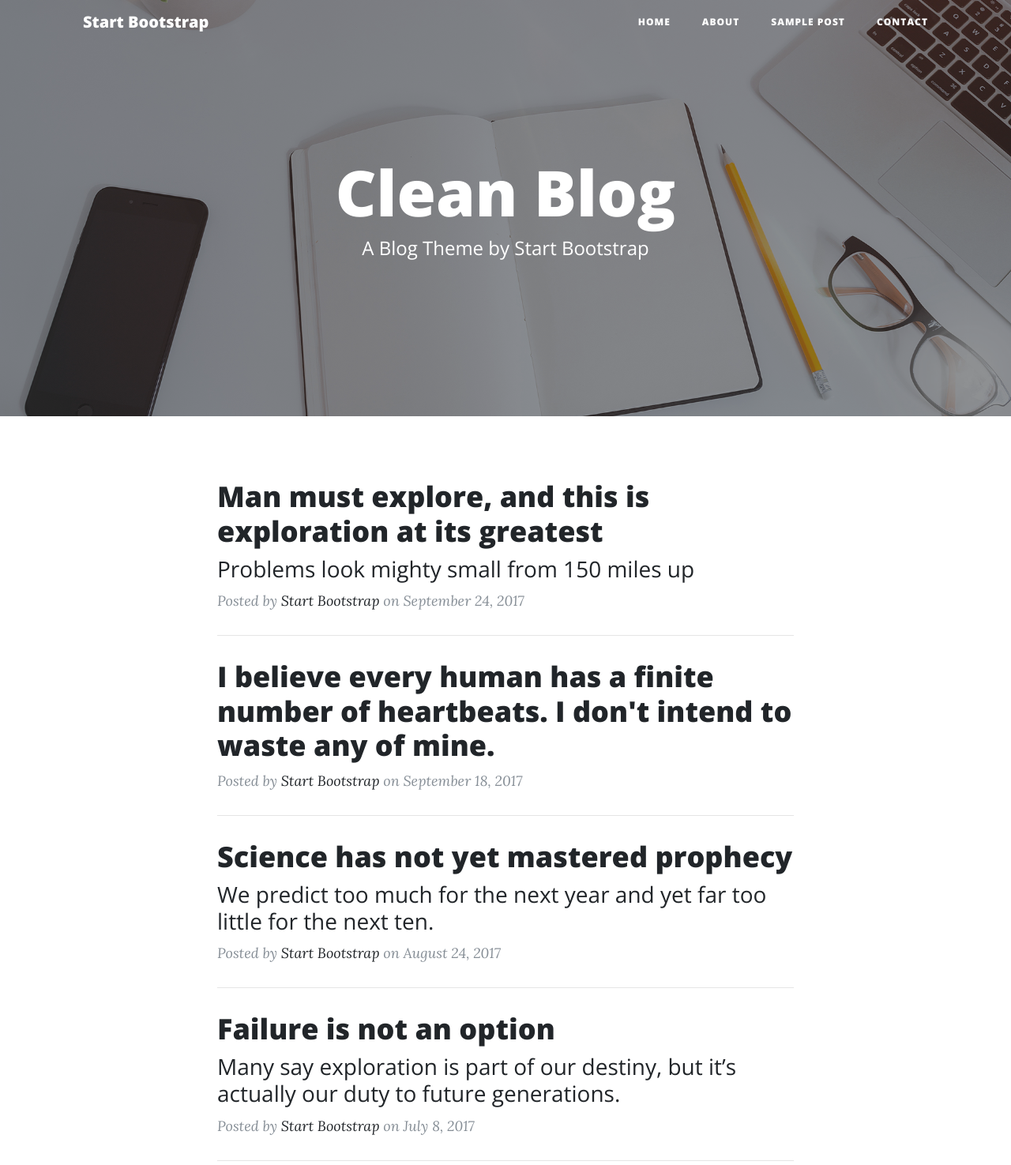
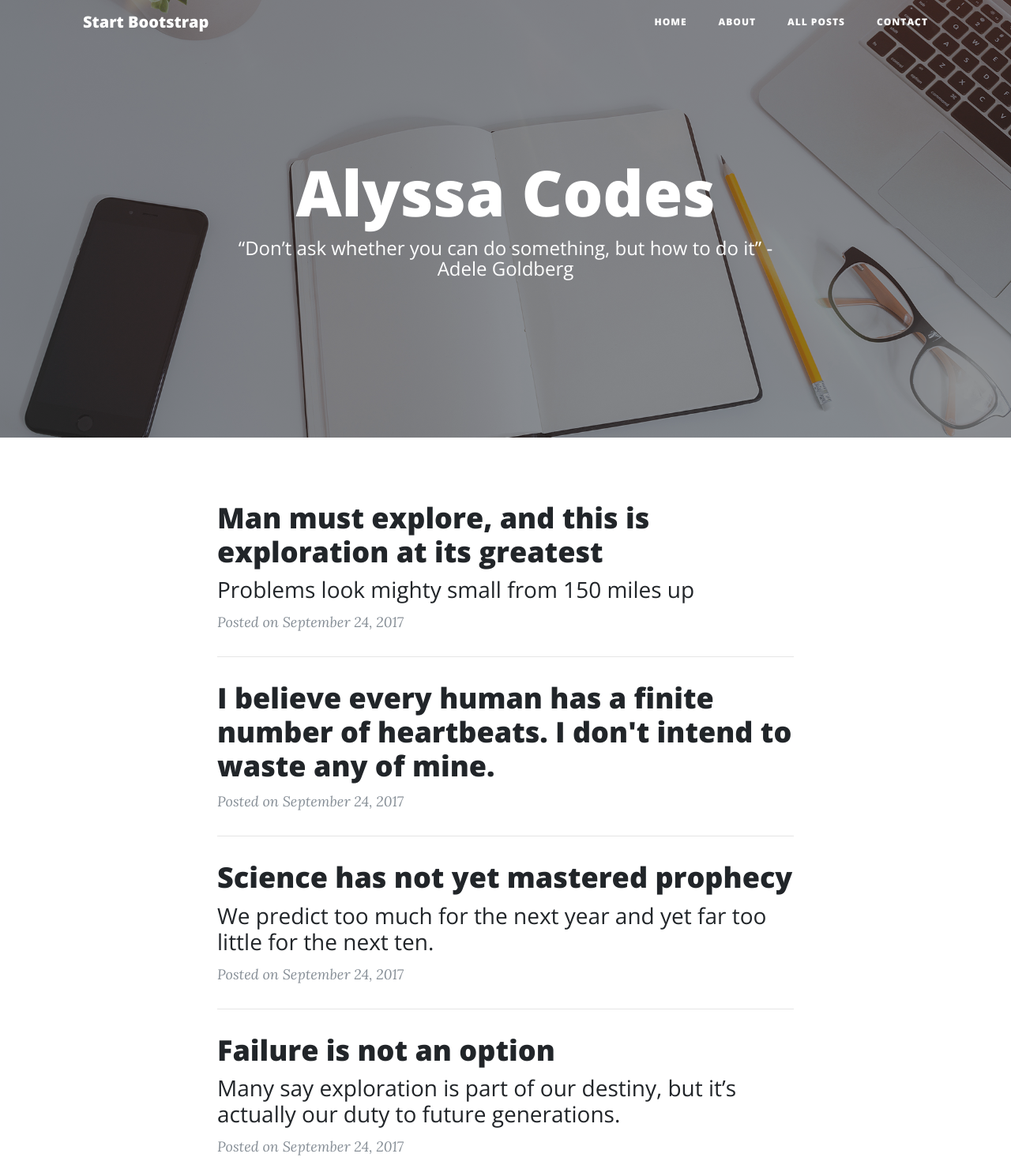
Before and after one commit to alyssaswatson/alyssa_watson_blog, a website: page index.html in a window 1280 px wide. Shown: the part 5-1480 px from the top of the page at 79% size. Drawn offline with nearby package versions, Linux system fonts and the light colour scheme.

Commit message:
initial changes

```diff
--- a/index.html
+++ b/index.html
@@ -8,7 +8,7 @@
     <meta name="description" content="">
     <meta name="author" content="">
 
-    <title>Clean Blog - Start Bootstrap Theme</title>
+    <title>Alyssa Codes</title>
 
     <!-- Bootstrap core CSS -->
     <link href="vendor/bootstrap/css/bootstrap.min.css" rel="stylesheet">
@@ -42,7 +42,7 @@
               <a class="nav-link" href="about.html">About</a>
             </li>
             <li class="nav-item">
-              <a class="nav-link" href="post.html">Sample Post</a>
+              <a class="nav-link" href="post.html">All Posts</a>
             </li>
             <li class="nav-item">
               <a class="nav-link" href="contact.html">Contact</a>
@@ -59,8 +59,8 @@
         <div class="row">
           <div class="col-lg-8 col-md-10 mx-auto">
             <div class="site-heading">
-              <h1>Clean Blog</h1>
-              <span class="subheading">A Blog Theme by Start Bootstrap</span>
+              <h1>Alyssa Codes</h1>
+              <span class="subheading">“Don’t ask whether you can do something, but how to do it” -Adele Goldberg</span>
             </div>
           </div>
         </div>
@@ -80,9 +80,7 @@
                 Problems look mighty small from 150 miles up
               </h3>
             </a>
-            <p class="post-meta">Posted by
-              <a href="#">Start Bootstrap</a>
-              on September 24, 2017</p>
+            <p class="post-meta">Posted on September 24, 2017</p>
           </div>
           <hr>
           <div class="post-preview">
@@ -91,9 +89,7 @@
                 I believe every human has a finite number of heartbeats. I don't intend to waste any of mine.
               </h2>
             </a>
-            <p class="post-meta">Posted by
-              <a href="#">Start Bootstrap</a>
-              on September 18, 2017</p>
+            <p class="post-meta">Posted on September 24, 2017</p>
           </div>
           <hr>
           <div class="post-preview">
@@ -105,9 +101,7 @@
                 We predict too much for the next year and yet far too little for the next ten.
               </h3>
             </a>
-            <p class="post-meta">Posted by
-              <a href="#">Start Bootstrap</a>
-              on August 24, 2017</p>
+            <p class="post-meta">Posted on September 24, 2017</p>
           </div>
           <hr>
           <div class="post-preview">
@@ -119,9 +113,7 @@
                 Many say exploration is part of our destiny, but it’s actually our duty to future generations.
               </h3>
             </a>
-            <p class="post-meta">Posted by
-              <a href="#">Start Bootstrap</a>
-              on July 8, 2017</p>
+            <p class="post-meta">Posted on September 24, 2017</p>
           </div>
           <hr>
           <!-- Pager -->
```
